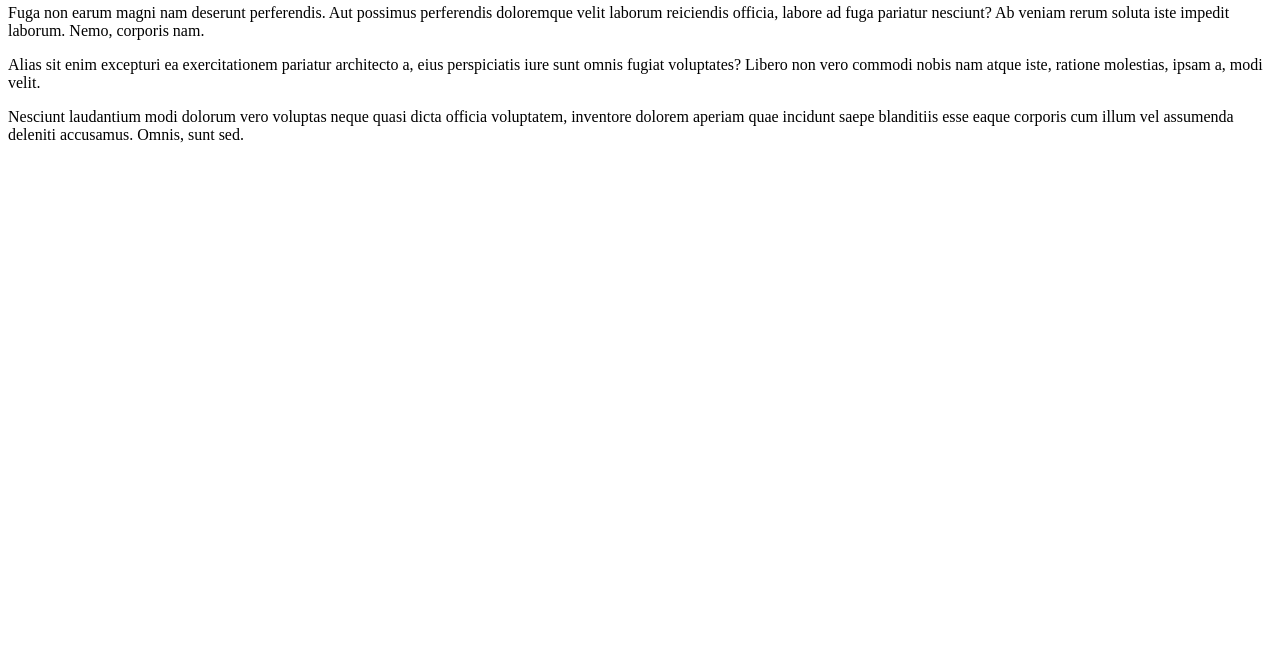
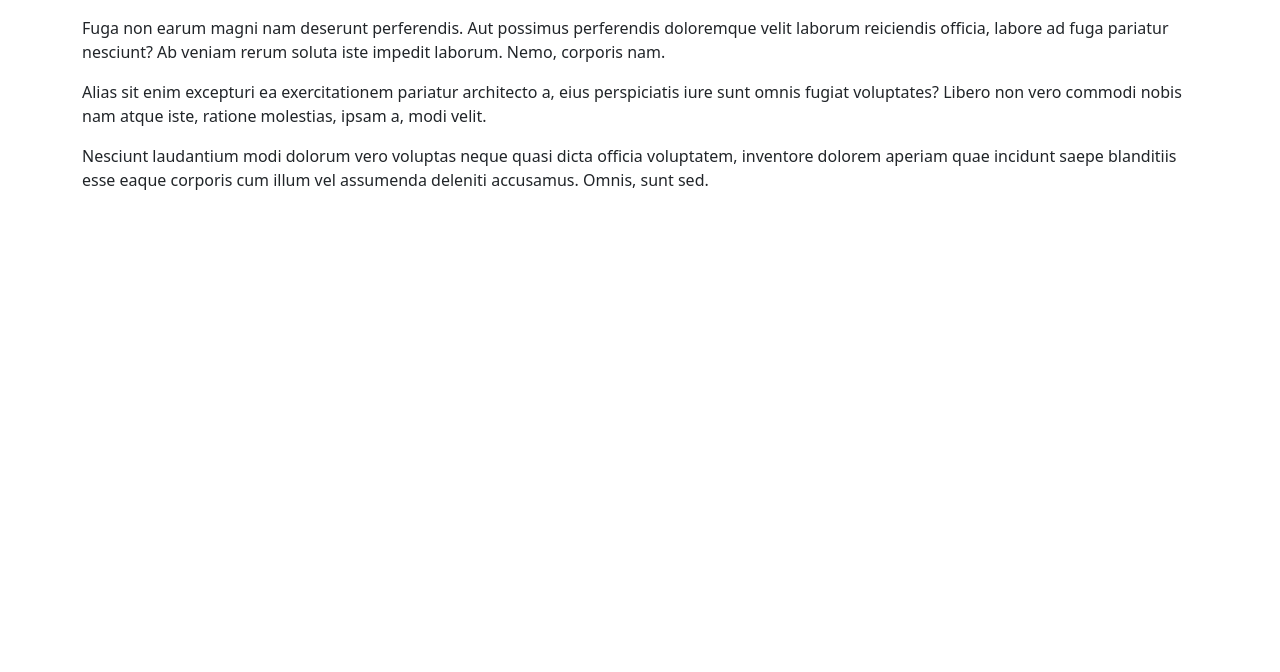
Before and after one commit to haagamble/publish-page, a plain HTML site: page index.html in a window 1280 px wide. Shown: the part 128-800 px from the top of the page. Drawn offline with nearby package versions, Linux system fonts and the light colour scheme.

Commit message:
fix bootstrap link

```diff
--- a/index.html
+++ b/index.html
@@ -3,7 +3,7 @@
 <head>
     <meta charset="UTF-8">
     <meta name="viewport" content="width=device-width, initial-scale=1.0">
-    <link href="https://cdn.jsdelivr.net/npm/bootstrap@5.3.3/dist/css/bootstrap.min.css">
+    <link rel="stylesheet" href="https://cdn.jsdelivr.net/npm/bootstrap@5.3.3/dist/css/bootstrap.min.css">
     <title>GitHub Pages</title>
 </head>
 <body>
```
